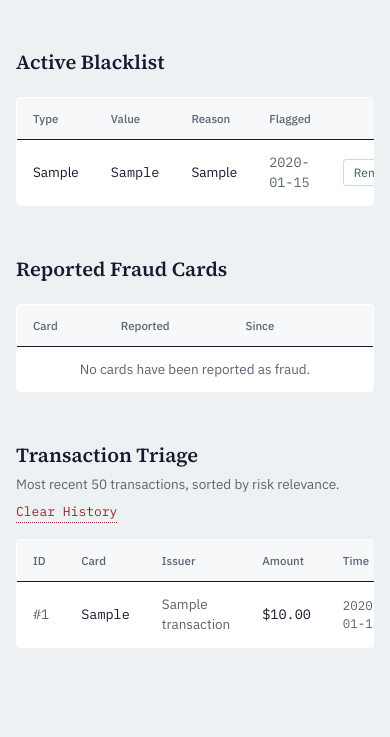
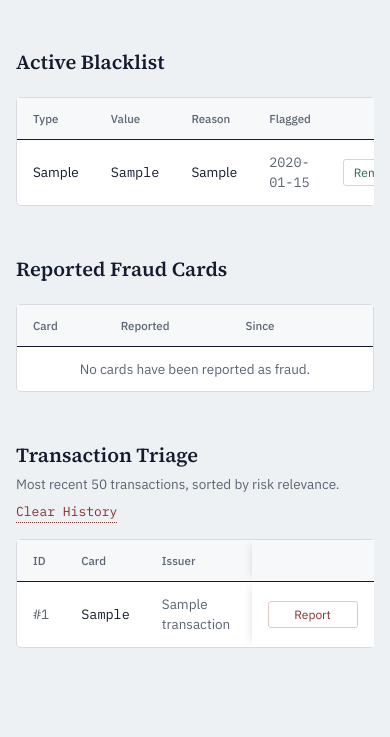
Before and after one commit to brownskreytor-a11y/nonfraud-ai, a Flask app: page /admin in a window 390 px wide. Shown: the part 922-1659 px from the top of the page. Run offline with Flask 3, Linux system fonts and the light colour scheme; the visitor is signed in with stand-in values (Sample User, id 1); tables that the repository leaves empty hold one stand-in row (values such as "Sample post").

Commit message:
Simplify success message, fix mobile Cancel button, CVV numeric input
- OTP success modal now just says "Verification successful." instead
  of the longer submitted-for-review sentence.
- Admin dashboard: the Approve/Cancel/Report action buttons are now
  pinned to the right edge of the transactions table on narrow
  screens (position: sticky), so they're visible immediately instead
  of requiring horizontal scrolling to find. This needed switching
  the table from border-collapse: collapse to separate and dropping
  overflow: hidden on the table itself, both of which silently break
  sticky positioning on table cells.
- Simulation page: CVV field now rejects non-digit characters
  (inputmode=numeric + JS filtering), so mobile keyboards default to
  numeric entry and letters can't be typed into it at all.

```diff
--- a/app.py
+++ b/app.py
@@ -503,7 +503,7 @@
     conn.close()
 
     session.pop('pending_otp', None)
-    return redirect(url_for('transaction_intake', success='Code verified -- transaction submitted for admin review.'))
+    return redirect(url_for('transaction_intake', success='Verification successful.'))
 
 @app.route('/api/evaluate', methods=['POST'])
 def api_evaluate():
--- a/templates/admin.html
+++ b/templates/admin.html
@@ -124,7 +124,17 @@
         }
         form.flag-form button:hover { background: #6b2222; }
 
-        table.ledger { width: 100%; border-collapse: collapse; background: var(--surface); border: 1px solid var(--hairline); border-radius: 4px; overflow: hidden; }
+        /* border-spacing: 0 with separate (not collapse) -- position: sticky
+           on a <td>/<th> silently fails to stick under border-collapse:
+           collapse in Chromium and Firefox, which is what pins the actions
+           column below. Renders the same here since only per-cell
+           border-bottom is used. */
+        /* No overflow:hidden here -- it would create its own scroll-clip
+           box and break the sticky actions column below (sticky positions
+           relative to the nearest ancestor scroll container, which needs
+           to stay .table-scroll, not this table itself). The wrapping
+           .table-scroll div already clips/rounds the visible edges. */
+        table.ledger { width: 100%; border-collapse: separate; border-spacing: 0; background: var(--surface); border: 1px solid var(--hairline); border-radius: 4px; }
         table.ledger th {
             text-align: left;
             font-size: 11.5px;
@@ -177,7 +187,24 @@
             .metric:last-child { border-bottom: none; }
             form.flag-form { grid-template-columns: 1fr; }
             .section-head { flex-direction: column; align-items: flex-start; gap: 8px; }
+            .row-actions { flex-direction: column; align-items: stretch; min-width: 90px; }
+            .row-actions form { width: 100%; }
+            .btn-mini { width: 100%; padding: 7px 10px; white-space: nowrap; }
         }
+
+        /* Pinned to the right edge of the scrolling table so the action
+           buttons (Approve/Cancel/Report) are always visible without
+           having to scroll the table horizontally to find them -- this
+           matters most on mobile, where the ledger table is wider than
+           the screen. */
+        .actions-col {
+            position: sticky;
+            right: 0;
+            background: var(--surface);
+            box-shadow: -6px 0 8px -6px rgba(20, 27, 46, 0.15);
+        }
+        th.actions-col { background: #F7F8FA; }
+        table.ledger tr:hover td.actions-col { background: #FAFBFC; }
 
         .row-actions { display: flex; gap: 6px; }
         .btn-mini {
@@ -313,7 +340,7 @@
                     <thead>
                         <tr>
                             <th>ID</th><th>Card</th><th>Issuer</th><th>Amount</th><th>Time</th>
-                            <th>Risk</th><th>Status</th><th></th>
+                            <th>Risk</th><th>Status</th><th class="actions-col"></th>
                         </tr>
                     </thead>
                     <tbody>
@@ -359,7 +386,7 @@
                                     <span class="status-tag status-approved">{{ txn[7] }}</span>
                                 {% endif %}
                             </td>
-                            <td>
+                            <td class="actions-col">
                                 <div class="row-actions">
                                     {% if txn[7] == 'Pending' %}
                                     <form action="{{ url_for('approve_transaction', txn_id=txn[0]) }}" method="POST">
```
Also changed, not shown: templates/index.html (+6 -1 lines).
